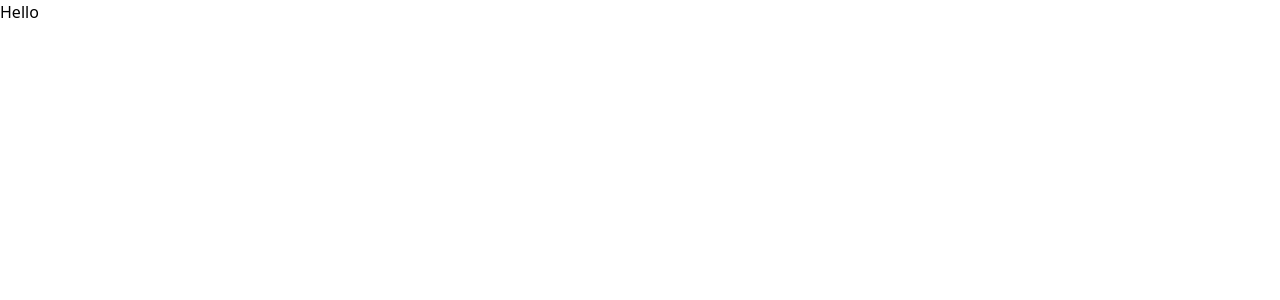
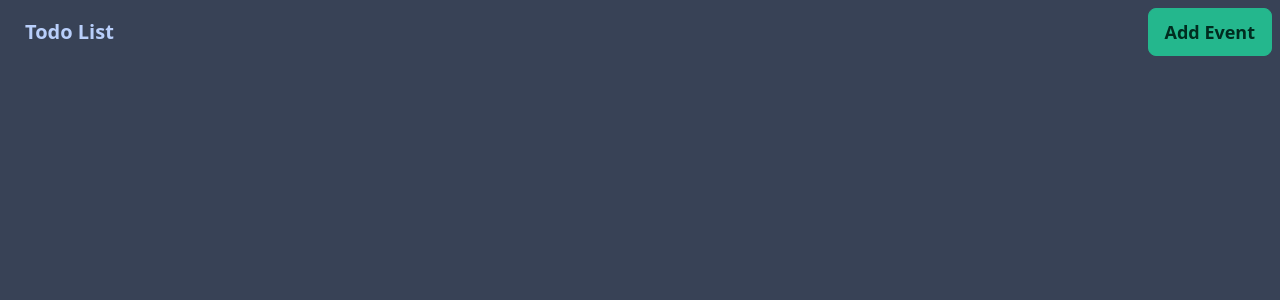
Before and after one commit to strato67/todolist, a React app: page / in a window 1280 px wide. Shown: the top 300 px of the page. Built offline with nearby package versions, Linux system fonts and the light colour scheme.

Commit message:
tailwindcss w. daisy ui

```diff
--- a/package.json
+++ b/package.json
@@ -12,6 +12,7 @@
   "license": "ISC",
   "dependencies": {
     "css-loader": "^6.7.1",
+    "daisyui": "^2.22.0",
     "postcss-loader": "^7.0.1",
     "react": "^18.2.0",
     "react-dom": "^18.2.0",
--- a/src/App.js
+++ b/src/App.js
@@ -1,9 +1,10 @@
 import React from 'react';
-import ReactDOM from 'react-dom/client';
+import Navbar from './Components/Navbar';
 import './app.css';
+
 const App = ()=>{
 
-    return(<h1 className=''>Hello</h1>);
+    return(<Navbar/>);
 
 }
 
--- /dev/null
+++ b/src/Components/Navbar.js
@@ -0,0 +1,21 @@
+import React from 'react';
+
+
+
+export default () => {
+
+
+
+  return (
+    <div class="navbar bg-base-100">
+        <div class="flex-1">
+        <a class="btn btn-ghost normal-case text-xl">Todo List</a>
+        </div>
+        <div class="flex-none">
+        <button class="btn btn-success">
+            <a class="normal-case text-lg">Add Event</a>
+        </button>
+        </div>
+    </div>
+  )
+}
--- a/src/index.js
+++ b/src/index.js
@@ -2,5 +2,6 @@ import React from 'react';
 import ReactDOM from 'react-dom/client';
 import App from "./App";
 
+
 const root = ReactDOM.createRoot(document.getElementById('root'));
 root.render(<App/>);
--- a/tailwind.config.cjs
+++ b/tailwind.config.cjs
@@ -1,11 +1,32 @@
 module.exports = {
-    content: ['./src/**/*.{js,jsx}', './dist/index.html'],
-    theme: {
-        extend: {
-            colors: {
-                primary: '#1B73E8',
+    content: ['./src/**/*.{js,jsx}',
+    './dist/index.html'
+    ],
+    plugins: [require("daisyui")],
+    daisyui: {
+        themes: [
+            {
+            mytheme: {
+
+                        "primary": "#6d60c1",
+
+                        "secondary": "#007f6c",
+
+                        "accent": "#5a2099",
+
+                        "neutral": "#1B191F",
+
+                        "base-100": "#384256",
+
+                        "info": "#6AA7D2",
+
+                        "success": "#24B78D",
+
+                        "warning": "#EFA72A",
+
+                        "error": "#EB4C6E",
+              },
             },
-        },
-    },
-    plugins: [],
+          ],
+      },
 };
```
Also changed, not shown: src/Components/EventCard.js (added), src/Components/Modal.js (added), 2 other files (tests, documents, lock files or other folders).
